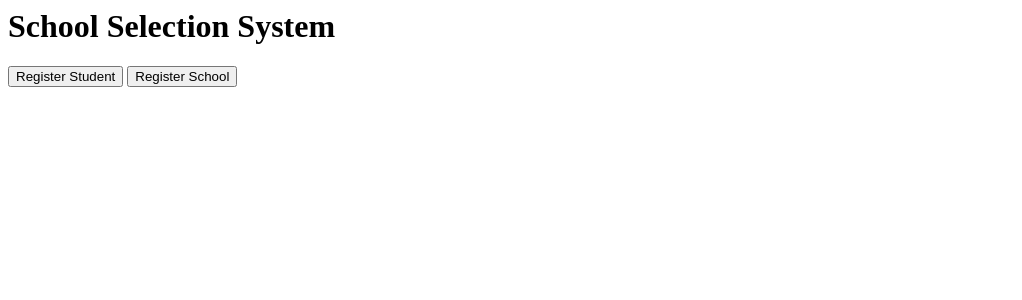
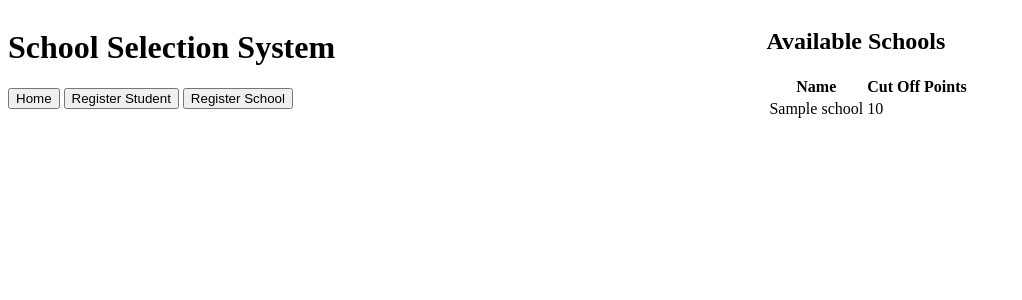
Before and after one commit to MIsaac4/School-Selection-System, a Flask app: page / in a window 1280 px wide. Shown: the top 300 px of the page, without its empty margins (0-1022 px from the left). Run offline with Flask 2, Linux system fonts and the light colour scheme; tables that the repository leaves empty hold one stand-in row (values such as "Sample post"); parts of the project's set-up code (start-up, migrations or seed data) failed here and were passed over.

Commit message:
able to show available schools on the system

```diff
--- a/models/school.py
+++ b/models/school.py
@@ -9,7 +9,7 @@ class School(db.Model, Parent):
 
     # fields of the Student table
     id = db.Column(db.Integer, primary_key=True)
-    name = db.Column(db.String(256),unigue=True, nullable=False, default="")
+    name = db.Column(db.String(256),unique=True, nullable=False, default="")
     cut_off_points = db.Column(db.Integer, nullable=False, default="")
     number_of_students = db.Column(db.Integer, nullable=False, default="")
 
--- a/routes/index.py
+++ b/routes/index.py
@@ -7,8 +7,10 @@ from models.school import School
 index_bp = Blueprint("user", __name__)
 
 @index_bp.route("/")
-def index():
-    return render_template("index.html")
+@index_bp.route("/home")
+def home():
+    schools = School.query.all()
+    return render_template("index.html", schools=schools)
 
 @index_bp.route("/register/student", methods=['GET', 'POST'])
 def registerStudent():
@@ -20,7 +22,7 @@ def registerStudent():
         else:
             student.save()
             flash('Student Registered!', 'success')
-    return render_template('studentpage.html', form=form)
+    return render_template('studentpage.html', form=form, schools=getSchools())
 
 
 @index_bp.route("/register/school", methods=['GET', 'POST'])
@@ -33,7 +35,7 @@ def registerSchool():
         else:
             school.save()
             flash('School Registered!', 'success')
-    return render_template('schoolpage.html', form=form)
+    return render_template('schoolpage.html', form=form, schools=getSchools())
 
 
 # Checking if name exists
@@ -42,3 +44,9 @@ def contains(new_name, model):
     if obj:
         return True
     return False
+
+
+# Get all schools
+def getSchools():
+    schools =School.query.all()
+    return schools
--- /dev/null
+++ b/static/main.css
@@ -0,0 +1,8 @@
+.right{
+    width: 40%;
+    float: right;
+}
+.left{
+    width: 50%;
+    float: left;
+}
--- a/templates/index.html
+++ b/templates/index.html
@@ -1,10 +1,15 @@
+<!DOCTYPE html>
 <html>
     <head>
         <title>School Selection System</title>
+        <link rel="stylesheet" type="text/css" href="{{ url_for('static', filename='main.css') }}" >
+
     </head>
     <body>
         <div>
+            <div class="left">
                 <h1>School Selection System</h1>
+                <a href="/"><button >Home</button></a>
                 <a href="/register/student"><button >Register Student</button></a>
                 <a href="/register/school"><button >Register School</button></a>
 
@@ -21,5 +26,25 @@
                     {% block content %}{% endblock %}
                 </div>
             </div>
+
+            <!-- Showing Schools -->
+            <div class="right">
+                <h2>Available Schools</h2>
+                <table>
+                    <tr>
+                        <th>Name</th>
+                        <th>Cut Off Points</th>
+                    </tr>
+                    {% for school in schools %}
+                        <tr>
+                            <td>{{ school.name }}</td>
+                            <td>{{ school.cut_off_points }}</td>
+                        </tr>
+                    {% endfor %}
+                </table>
+
+            </div>
+        </div>
+
     </body>
 </html>
```
Also changed, not shown: models/choice.py (+11 -6 lines). Lines whose indentation alone changed are shown as unchanged.
